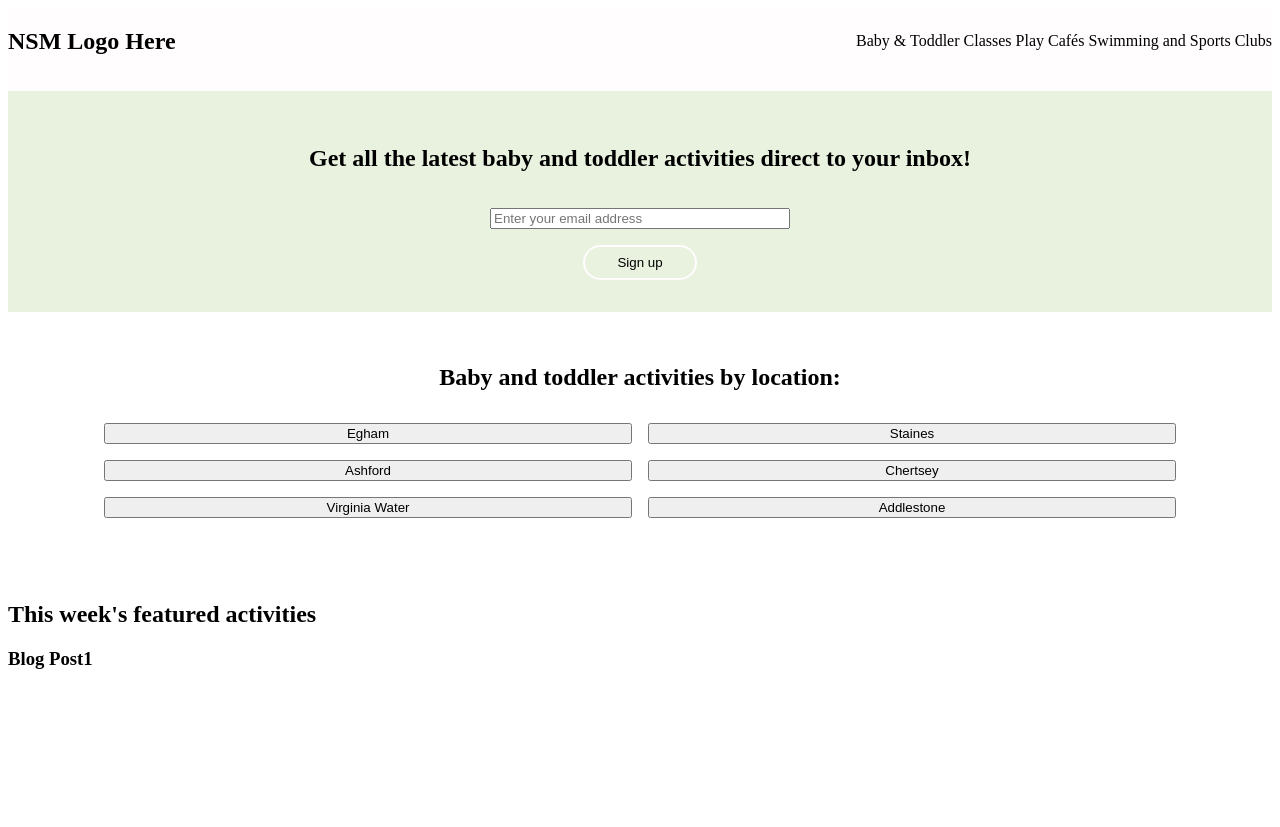
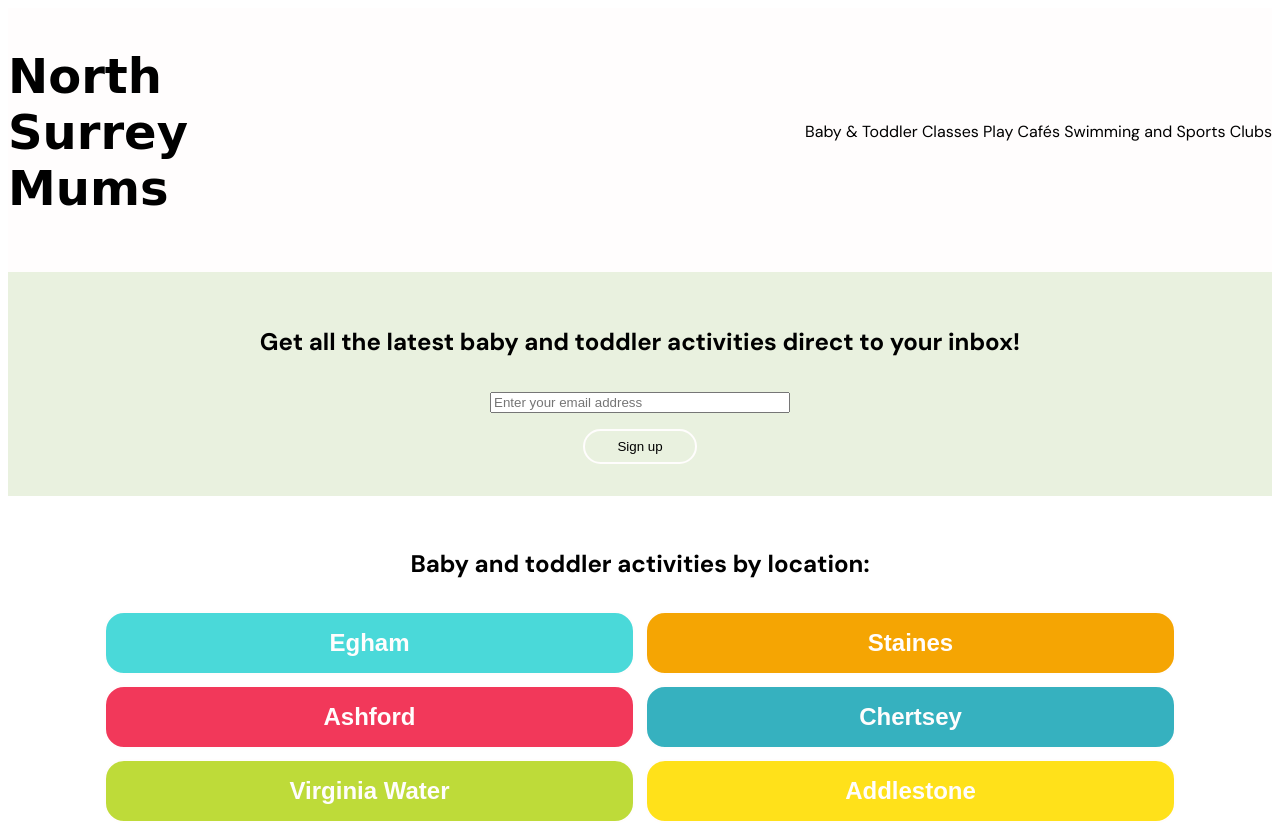
Before and after one commit to TomF-K/NSF_test_page, a plain HTML site: page index.html in a window 1280 px wide. Shown: the top 827 px of the page. Before the commit the page ends 800 px from the top, so only its background shows below. Drawn offline with Linux system fonts and the light colour scheme; a web font is replaced by a local one.

Commit message:
added Google fonts, styled location buttons and added colours

```diff
--- a/index.html
+++ b/index.html
@@ -5,11 +5,15 @@
     <meta http-equiv="X-UA-Compatible" content="IE=edge" />
     <meta name="viewport" content="width=device-width, initial-scale=1.0" />
     <link rel="stylesheet" href="/styles.css" />
+    <link
+      href="https://fonts.googleapis.com/css2?family=DM+Sans:ital,wght@0,400;0,500;0,700;1,400&family=Inspiration&family=Tangerine:wght@700&display=swap"
+      rel="stylesheet"
+    />
     <title>North Surrey Mums</title>
   </head>
   <body>
     <header>
-      <h2>NSM Logo Here</h2>
+      <h2>North Surrey Mums</h2>
       <nav>
         <a>Baby & Toddler Classes</a>
         <a>Play Cafés</a>
@@ -30,12 +34,16 @@
     <section class="activities-locations">
       <h2>Baby and toddler activities by location:</h2>
       <div class="grid-container">
-        <button class="location-button button-0">Egham</button>
-        <button class="location-button button-1">Staines</button>
-        <button class="location-button button-2">Ashford</button>
-        <button class="location-button button-3">Chertsey</button>
-        <button class="location-button button-4">Virginia Water</button>
-        <button class="location-button button-5">Addlestone</button>
+        <button class="location-button button-0"><span>Egham</span></button>
+        <button class="location-button button-1"><span>Staines</span></button>
+        <button class="location-button button-2"><span>Ashford</span></button>
+        <button class="location-button button-3"><span>Chertsey</span></button>
+        <button class="location-button button-4">
+          <span>Virginia Water</span>
+        </button>
+        <button class="location-button button-5">
+          <span>Addlestone</span>
+        </button>
       </div>
     </section>
     <section>
--- a/styles.css
+++ b/styles.css
@@ -5,6 +5,15 @@ html {
 *::before,
 *::after {
   box-sizing: inherit;
+}
+
+body {
+  font-family: var(--sans);
+}
+
+body [class*="button"]:hover {
+  background-color: var(--transblack);
+  cursor: pointer;
 }
 
 /* colour palette */
@@ -16,6 +25,12 @@ html {
   --orange: #f5a503;
   --aqua: #4ad9d9;
   --teal: #36b1bf;
+  --yellow: #ffe11a;
+  --limegreen: #bedb39;
+  --hotpink: #ff3b77;
+  --transblack: #86848490;
+  --sans: "DM Sans", sans-serif;
+  --cursive: Inspiration, cursive;
 }
 
 /* header & nav styling */
@@ -29,6 +44,12 @@ header {
   justify-content: space-between;
   border-bottom: 2px solid var(--mint);
   position: sticky;
+}
+
+header h2 {
+  font-family: var(--cursive);
+  font-size: 3rem;
+  width: 250px;
 }
 
 /* signup section */
@@ -64,9 +85,41 @@ input {
 .grid-container {
   display: grid;
   grid-template-columns: 1fr 1fr;
-  column-gap: 1rem;
-  row-gap: 1rem;
+  grid-gap: 10px;
   margin: 2rem;
+}
+
+.location-button {
+  padding: 1rem 3rem;
+  border-radius: 20px;
+  border: 2px solid var(--whiteish);
+  color: var(--whiteish);
+  font-size: 1.5rem;
+  font-weight: bolder;
+}
+
+.button-0 {
+  background-color: var(--aqua);
+}
+.button-1 {
+  background-color: var(--orange);
+}
+.button-2 {
+  background-color: var(--salsa);
+}
+.button-3 {
+  background-color: var(--teal);
+}
+.button-4 {
+  background-color: var(--limegreen);
+}
+.button-5 {
+  background-color: var(--yellow);
+}
+
+.location-button:hover {
+  background-color: var(--transblack);
+  cursor: pointer;
 }
 
 /* blog posts */
```
